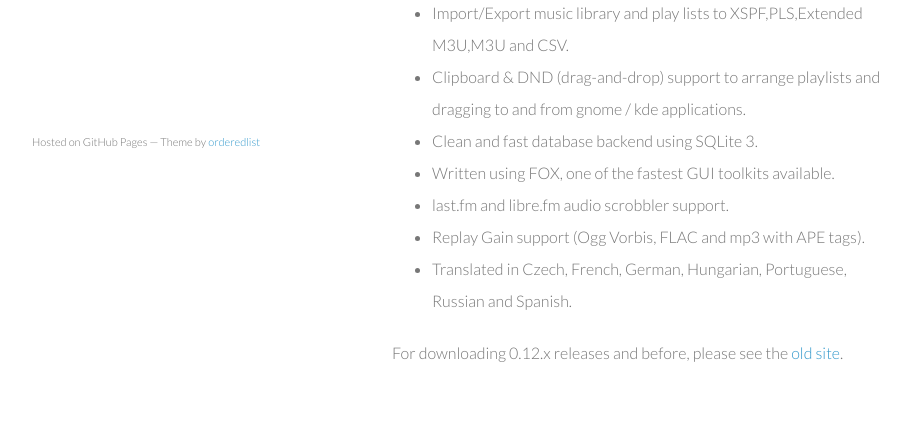
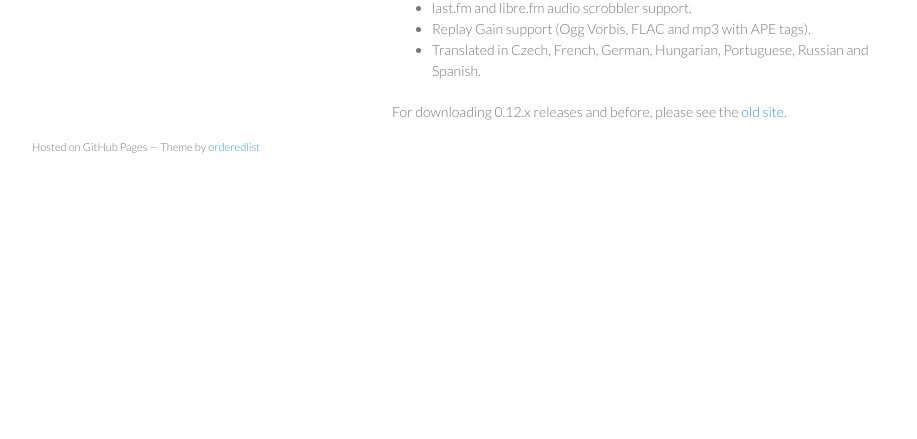
Before and after one commit to gogglesmm/gogglesmm.github.io, a plain HTML site: page index.html in a window 1280 px wide. Shown: the part 574-1013 px from the top of the page, without its empty margins (178-1095 px from the left). After the commit the page ends 800 px from the top, so only its background shows below. Drawn offline with Linux system fonts and the light colour scheme.

Commit message:
Update styles.css

```diff
--- a/stylesheets/styles.css
+++ b/stylesheets/styles.css
@@ -2,9 +2,9 @@
 
 body {
   padding:50px;
-  font:16px/2.0 Lato, "Helvetica Neue", Helvetica, Arial, sans-serif;
+  font:14px/1.5 Lato, "Helvetica Neue", Helvetica, Arial, sans-serif;
   color:#777;
-  font-weight:300;
+  font-weight:500;
 }
 
 h1, h2, h3, h4, h5, h6 {
```
